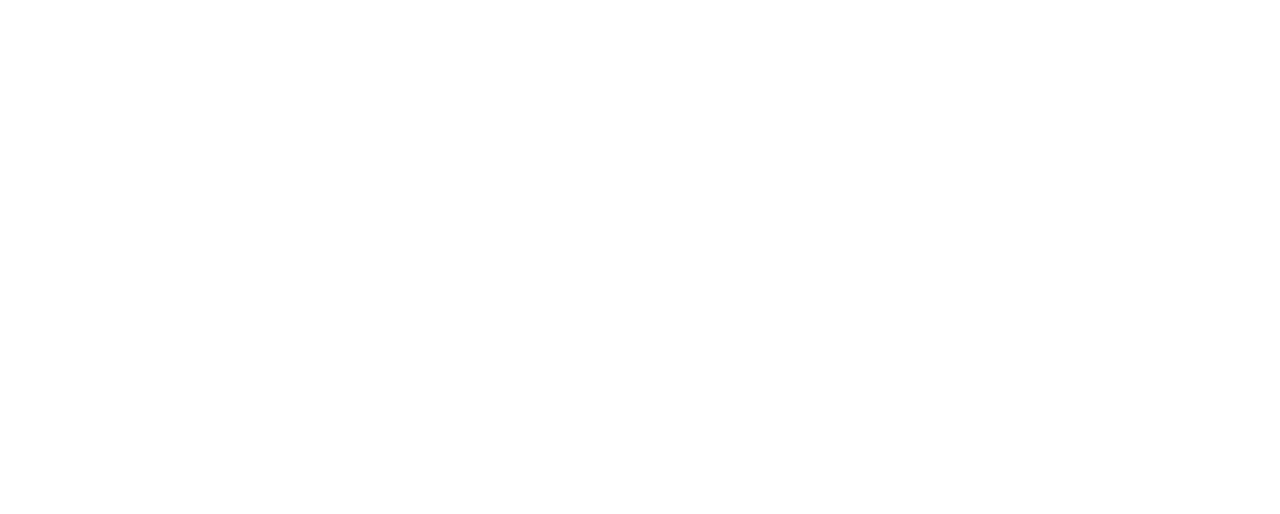
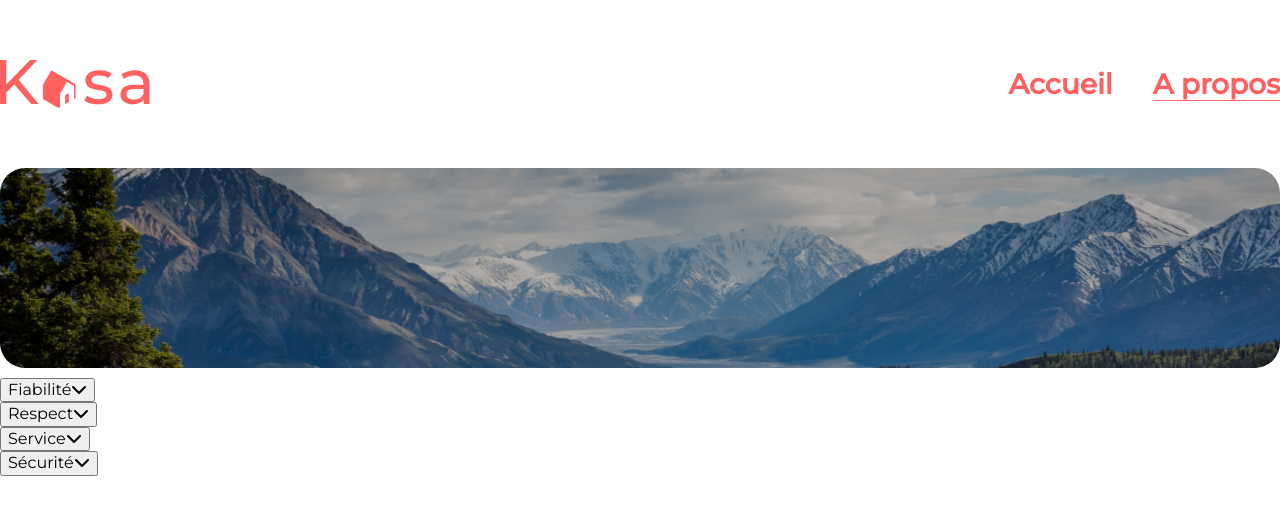
Before and after one commit to marjoriesiad/OCR_P11_Kasa, a React (Create React App) app: page /about in a window 1280 px wide. Before the commit this address had no page. Shown: the top 514 px of the page. Built offline with nearby package versions, Linux system fonts and the light colour scheme.

Commit message:
ajout de la page about

```diff
--- a/src/App.jsx
+++ b/src/App.jsx
@@ -1,6 +1,7 @@
 import React from "react";
 import {BrowserRouter, Routes, Route} from "react-router-dom";
 import Home from "./pages/Home";
+import About from "./pages/About";
 
 import "./stylesheets/css/main.css";
 
@@ -9,6 +10,7 @@ const App = () => {
     <BrowserRouter>
       <Routes>
         <Route path="/" element={<Home />} />
+        <Route path="/about" element={<About/>} />
       </Routes>
     </BrowserRouter>
   )
--- a/src/components/Header/Header.jsx
+++ b/src/components/Header/Header.jsx
@@ -9,7 +9,7 @@ const Header = () => {
                 <NavLink to="/">
                     <h3>Accueil</h3>
                 </NavLink>
-                <NavLink to="/">
+                <NavLink to="/about">
                     <h3>A propos</h3>
                 </NavLink>
             </div>
--- /dev/null
+++ b/src/pages/About.jsx
@@ -0,0 +1,25 @@
+import React from "react";
+import Header from "../components/Header/Header";
+import bannerAbout from "../assets/banner_about.png";
+import Banner from "../components/Banner/Banner";
+import {about} from "../data/about";
+import Dropdown from "../components/Dropdown/Dropdown";
+import Footer from "../components/Footer/Footer";
+
+const About = () => {
+    return (
+        <>
+            <Header />
+            <main>
+                <Banner image={bannerAbout} type="About" />
+                <section className="about">
+                    {about.map(({name, content}) => (
+                        <Dropdown key={content} name={name} content={[content]} />
+                    ))}
+                </section>
+            </main>
+        </>
+    )
+}
+
+export default About;
```
